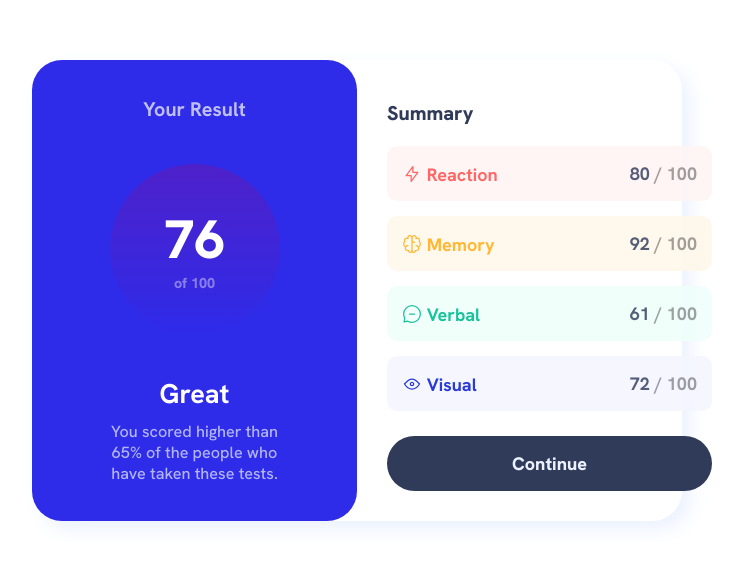
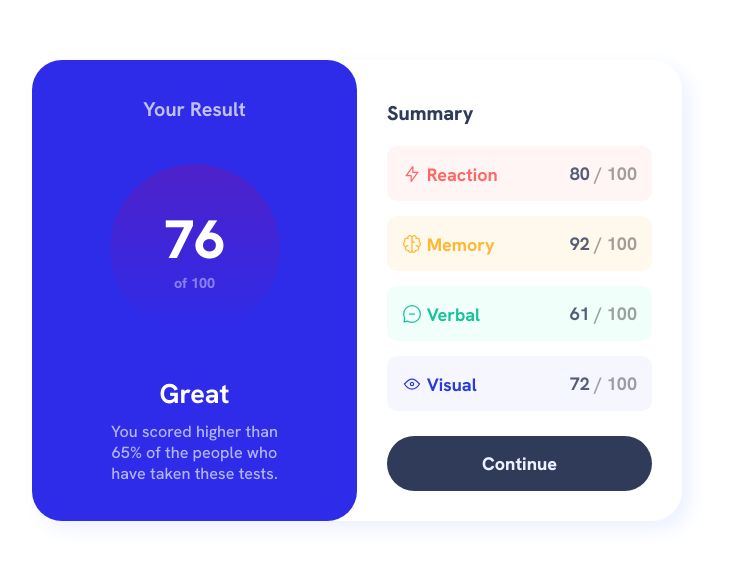
Before and after one commit to reza-sjdn/results-summary-component, a plain HTML site: page index.html in a window 1280 px wide. Shown: the part 110-674 px from the top of the page, without its empty margins (283-1026 px from the left). Drawn offline with Linux system fonts and the light colour scheme.

Commit message:
added mobile screenshot

```diff
--- a/style.css
+++ b/style.css
@@ -238,7 +238,8 @@ body {
 
     .summary {
         flex: 1 0 50%;
-        margin: 10px 0 0 30px;
+        margin-top: 10px;
+        padding: 30px;
     }
 
     .summary a {
```
Also changed, not shown: mobile-screenshot.png (added), 1 other file.
